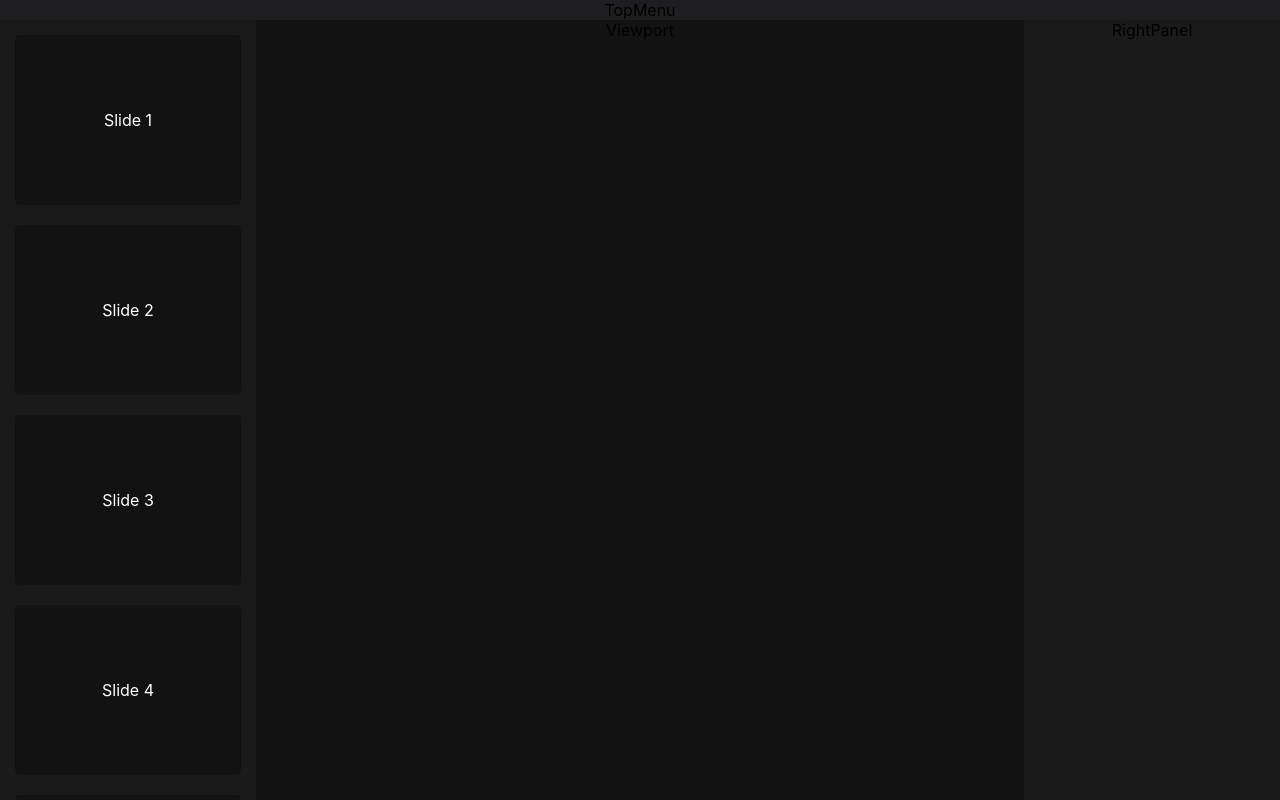
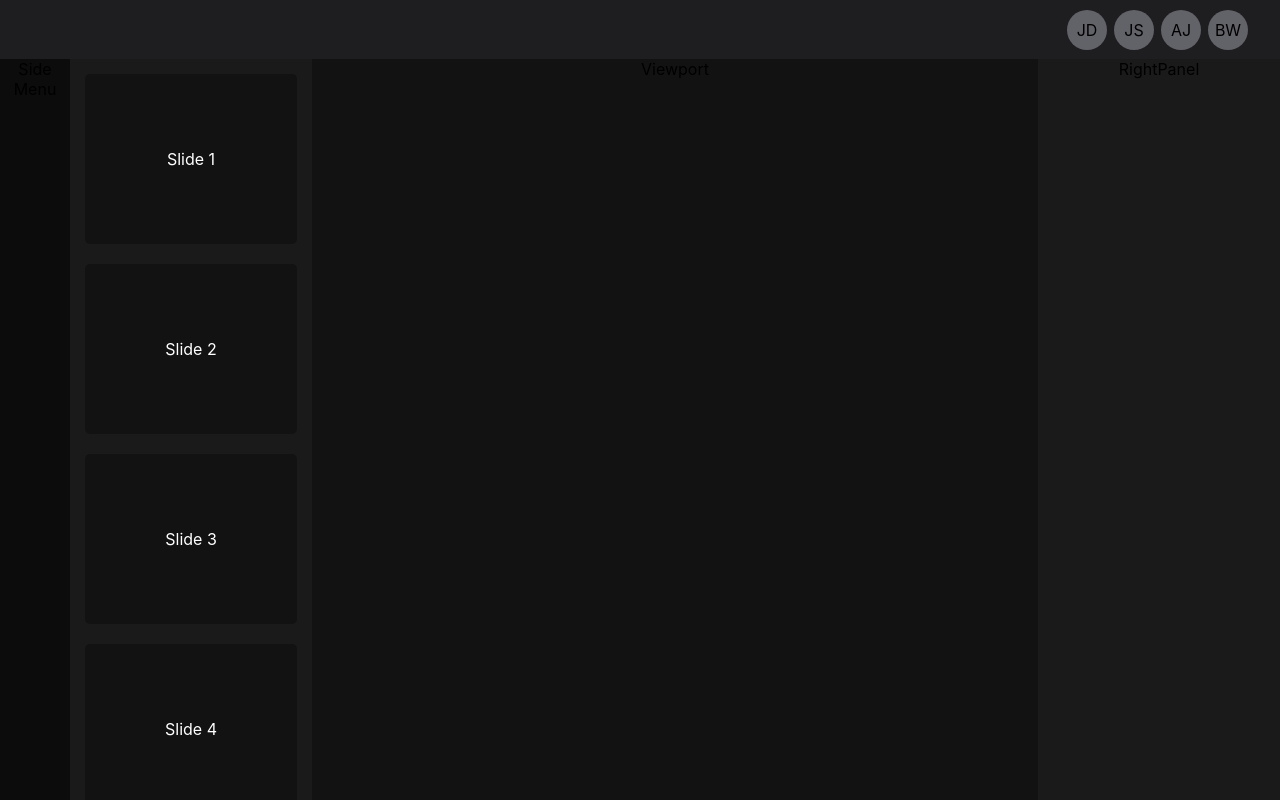
Before and after one commit to Shuaa-Technology/fancy-slideshow-maker, a React (Create React App) app: page / in a window 1280 px wide. Built offline with nearby package versions, Linux system fonts and the light colour scheme.

Commit message:
adaptation on the ui

```diff
--- /dev/null
+++ b/src/Components/Collaborators/Collaborator.module.css
@@ -0,0 +1,9 @@
+.Collaborator {
+    height: 40px;
+    width: 40px;
+    border-radius: 50%;
+    display: flex;
+    align-items: center;
+    justify-content: center;
+    background-color: #626269;
+}
--- /dev/null
+++ b/src/Components/Collaborators/Collaborator.tsx
@@ -0,0 +1,21 @@
+import styles from "./Collaborator.module.css";
+
+interface CollaboratorProps {
+    firstname: string;
+    lastname: string;
+}
+
+function Collaborator({ firstname, lastname }: CollaboratorProps) {
+    // Get the initials from the first and last name
+    const initials = `${firstname.charAt(0)}${lastname.charAt(0)}`;
+
+    return (
+        <div className={styles.Collaborator}>
+            <div className={styles.CollaboratorAvatar}>
+                {initials}
+            </div>
+        </div>
+    );
+}
+
+export default Collaborator;
--- /dev/null
+++ b/src/Components/Collaborators/CollaboratorsList.module.css
@@ -0,0 +1,4 @@
+.collaboratorContainer {
+    display: flex;
+    gap: 7px;
+}
--- /dev/null
+++ b/src/Components/Collaborators/CollaboratorsList.tsx
@@ -0,0 +1,30 @@
+import Collaborator from "./Collaborator";
+import styles from "./CollaboratorsList.module.css";
+
+function CollaboratorsList() {
+    const numberOfCollaborators = 4;
+
+    // Dummy data for collaborators
+    const dummyCollaborators = [
+        { firstname: "John", lastname: "Doe" },
+        { firstname: "Jane", lastname: "Smith" },
+        { firstname: "Alice", lastname: "Johnson" },
+        { firstname: "Bob", lastname: "Williams" },
+    ];
+
+    return (
+        <div className={styles.collaboratorList}>
+            <div className={styles.collaboratorContainer}>
+                {dummyCollaborators.map((collaborator, index) => (
+                    <Collaborator
+                        key={index}
+                        firstname={collaborator.firstname}
+                        lastname={collaborator.lastname}
+                    />
+                ))}
+            </div>
+        </div>
+    );
+}
+
+export default CollaboratorsList;
--- a/src/Pages/Editor/Layouts/SideMenu/SideMenu.module.css
+++ b/src/Pages/Editor/Layouts/SideMenu/SideMenu.module.css
@@ -1,6 +1,5 @@
 .SideMenu {
-    width: 100%;
-    background-color: rgb(255, 0, 242);
-    /* assuming that its not needed for now */
-    display: none;
+    width: 70px;
+    background-color: rgb(12 12 12);
+    display: flex;
 }
--- a/src/Pages/Editor/Layouts/TopMenu/TopMenu.module.css
+++ b/src/Pages/Editor/Layouts/TopMenu/TopMenu.module.css
@@ -1,5 +1,7 @@
 .TopMenu {
-    width: 100%;
-    height: 50px;
+    height: 60px;
     background-color: #1E1E20;
+    justify-content: flex-end;
+    display: flex;
+    padding: .6rem 2rem;
 }
--- a/src/Pages/Editor/Layouts/TopMenu/TopMenu.tsx
+++ b/src/Pages/Editor/Layouts/TopMenu/TopMenu.tsx
@@ -1,9 +1,12 @@
 import React from "react";
 import style from "./TopMenu.module.css";
+import CollaboratorsList from "../../../../Components/Collaborators/CollaboratorsList";
 
 function TopMenu() {
   return (
-      <div className={style.TopMenu}>TopMenu</div>
+      <div className={style.TopMenu}>
+          <CollaboratorsList />
+      </div>
   );
 }
 
```
